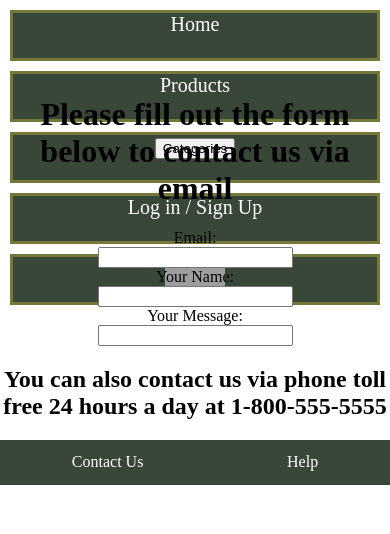
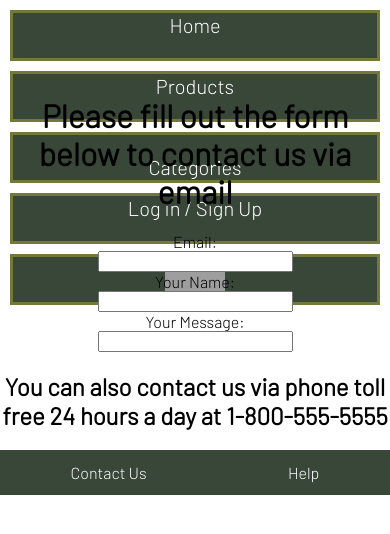
Before and after one commit to Scary-Lord/grace_shopper_fozzie-bear, a React (Create React App) app: page /contact in a window 390 px wide. Shown: the top 534 px of the page. Built offline with nearby package versions, Linux system fonts and the light colour scheme; no server answers; grey boxes are pictures that could not be loaded.

Commit message:
added product to nav and a litlle design work

```diff
--- a/public/index.css
+++ b/public/index.css
@@ -1,6 +1,6 @@
 body{
     margin: 0;
-
+    font-family: 'Barlow', sans-serif;
 
 
 }
@@ -209,11 +209,13 @@
         margin:10px;
         height: 45px;
         border: 3px solid rgb(116, 121, 57);
+        cursor: pointer;
 
     }
     .navitems:hover{
         height: 47px;
         background-color: aquamarine;
+
     }
     .Anchors{
         text-decoration: none;
@@ -279,8 +281,9 @@
         background-color:rgb(57, 71, 57);
        align-items: center;
         display: flex;
-        justify-content: space-around;
-     position: sticky;
+        /* justify-content: space-around; */
+        bottom: 0;
+     position:sticky;
 
     }
     .footLink{
@@ -411,6 +414,7 @@
 }
 
 
+
   /* Responsive Styles */
 
   @media screen and (max-width: 768px) {
--- a/public/index.html
+++ b/public/index.html
@@ -11,6 +11,9 @@
     />
 
     <title>ElectronicStore</title>
+    <style>
+      @import url('https://fonts.googleapis.com/css2?family=Barlow:wght@300&display=swap');
+    </style>
     <link rel="stylesheet" href="index.css">
   </head>
   <body>
--- a/src/components/Navbar/Navbar.js
+++ b/src/components/Navbar/Navbar.js
@@ -19,7 +19,7 @@
     <li className='navitems'><Link className='Anchors' to={'/'}>Home</Link> </li>
     <li className='navitems'><Link className='Anchors' to={'/products'}>Products</Link> </li>
 
-     <li className='navitems'><button onClick={OpenCat}>Categories</button></li>
+     <li className='navitems' onClick={OpenCat}><p>Categories</p></li>
 
 
     <li className='navitems'>
--- a/src/components/Products/Products.js
+++ b/src/components/Products/Products.js
@@ -12,8 +12,9 @@
     <div>
       <Navbar/>
     <div className='product-page'>{products ? products.map((item) => (
-      <NavLink to={`/products/${item.id}`}>
-      <div className='product-card'>
+      <NavLink to={`/products/${item.id}`}
+      key={item.id}>
+      <div className='product-card' >
       <img src={item.imageUrl} alt={item.name} width='150' height='150'></img>
       <h1>{item.name}</h1>
 
--- a/src/components/Products/SingleProduct.js
+++ b/src/components/Products/SingleProduct.js
@@ -11,8 +11,9 @@
   const{id}= useParams();
 
   const singleProduct = useSelector(selectProduct);
-  // console.log(singleProduct)
+
     const { name, price,shipping, imageUrl, description } = singleProduct;
+    console.log(imageUrl)
 
    const dispatch = useDispatch();
 
@@ -26,7 +27,7 @@
           <h1>{name}</h1>
           </div>
           <div className='product-image' >
-            <img src={`/${imageUrl}`} alt="Product" />
+            <img src={imageUrl} alt="Product" width='400' height='450'/>
           </div>
           <div className='product-price'>
           <h2>{`$ ${price}`}</h2>
--- a/src/reducers/singleProduct.js
+++ b/src/reducers/singleProduct.js
@@ -4,8 +4,9 @@
 export const fetchProductByIdAsync = createAsyncThunk(
   "products/fetchProductById",
   async (id) => {
-console.log(id)
+
     try{const {data} = await axios.get(`/api/products/${id}`);
+    console.log(data)
     return data;
   }catch(err){
     console.log(err)
```
Also changed, not shown: 1 other file (tests, documents, lock files or other folders).
